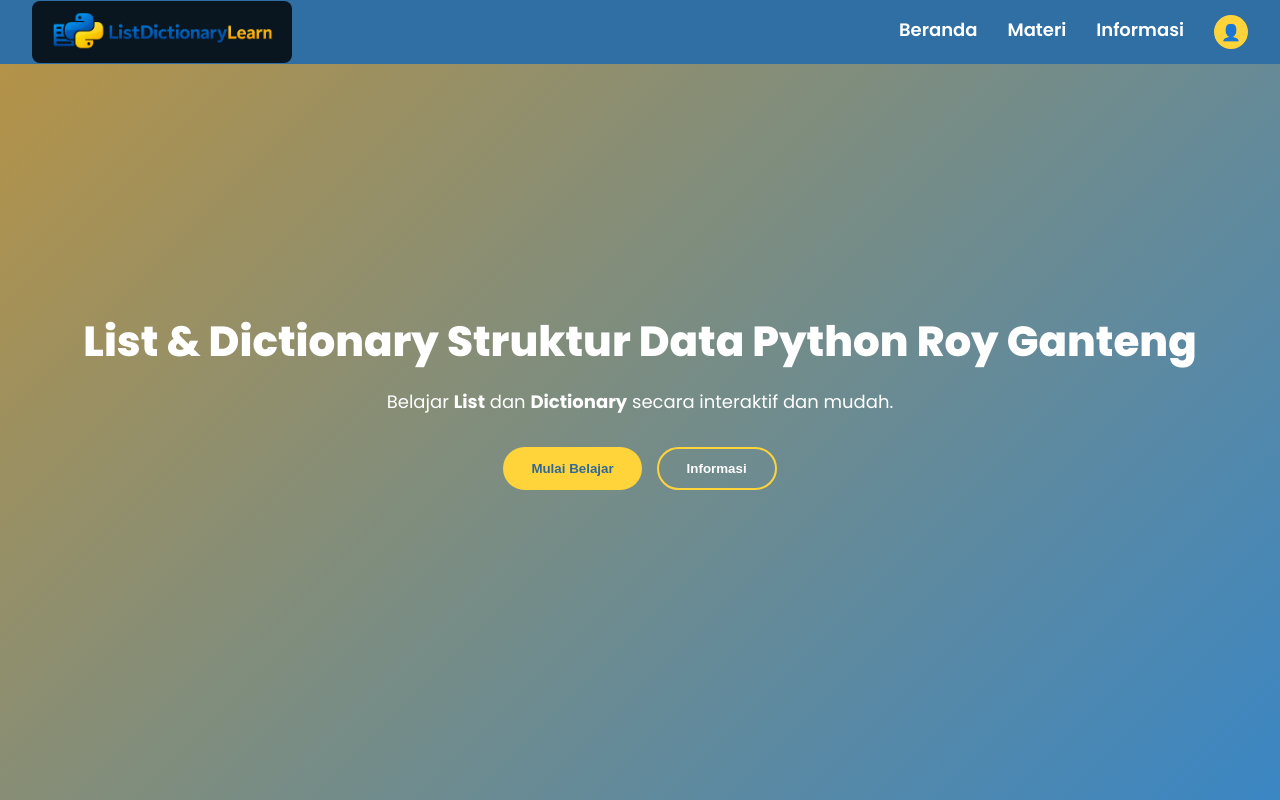
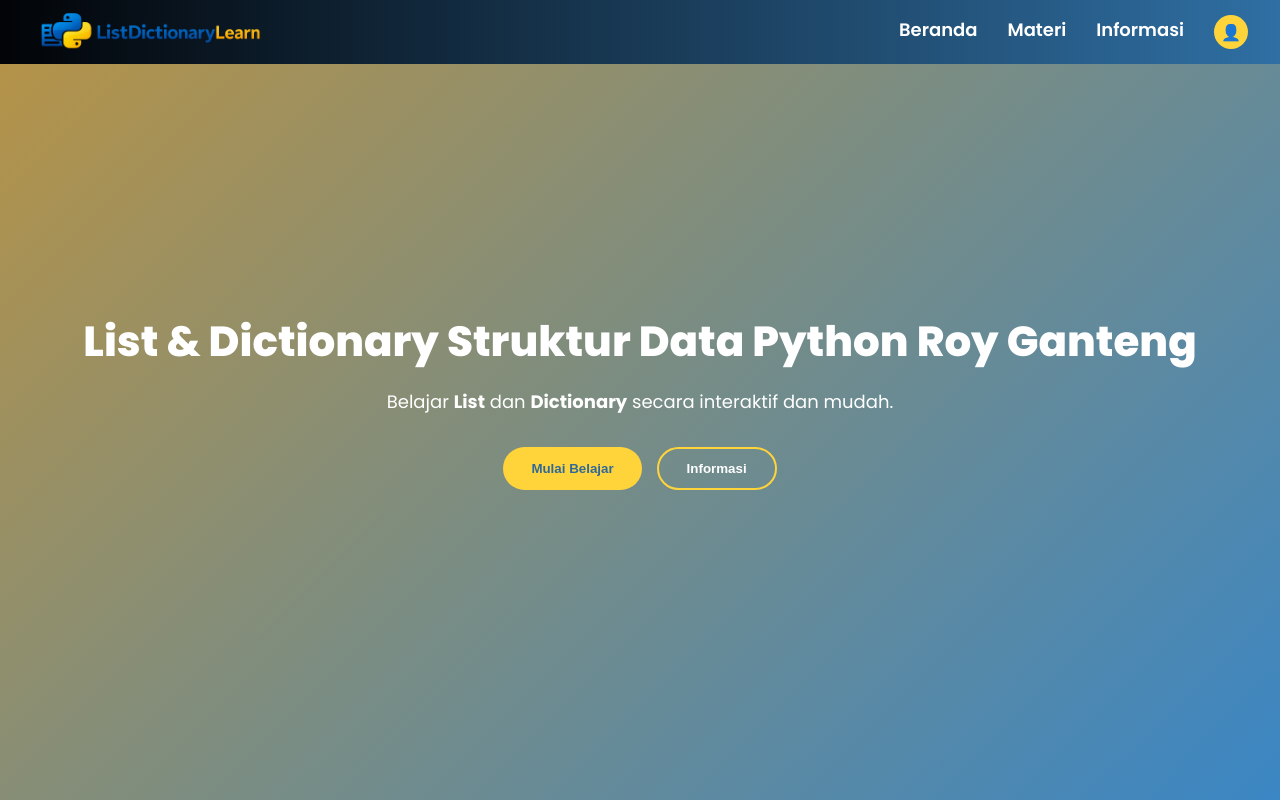
Before and after one commit to Halooci/Lidict, a React (Vite) app: page / in a window 1280 px wide. Shown: the top 800 px of the page. Built offline with nearby package versions, Linux system fonts and the light colour scheme.

Commit message:
hapus shadow logo

```diff
--- a/src/pages/komponen/Navbar.jsx
+++ b/src/pages/komponen/Navbar.jsx
@@ -63,7 +63,7 @@ const styles = {
     left: 0,
     width: "100%",
     height: "64px",
-    backgroundColor: "#2f6fa3",
+    background: "linear-gradient(90deg, #020407, #2f6fa3)",
     display: "flex",
     alignItems: "center",
     justifyContent: "space-between",
@@ -73,13 +73,8 @@ const styles = {
   },
 
   left: {
-  display: "flex",
-  alignItems: "center",
-  gap: "8px",
-  flexShrink: 0,
-  backgroundColor: "rgba(0, 0, 0, 0.8)",
-  padding: "6px 12px",
-  borderRadius: "8px"
+    display: "flex",
+    alignItems: "center",
   },
 
   logoImage: {
```
